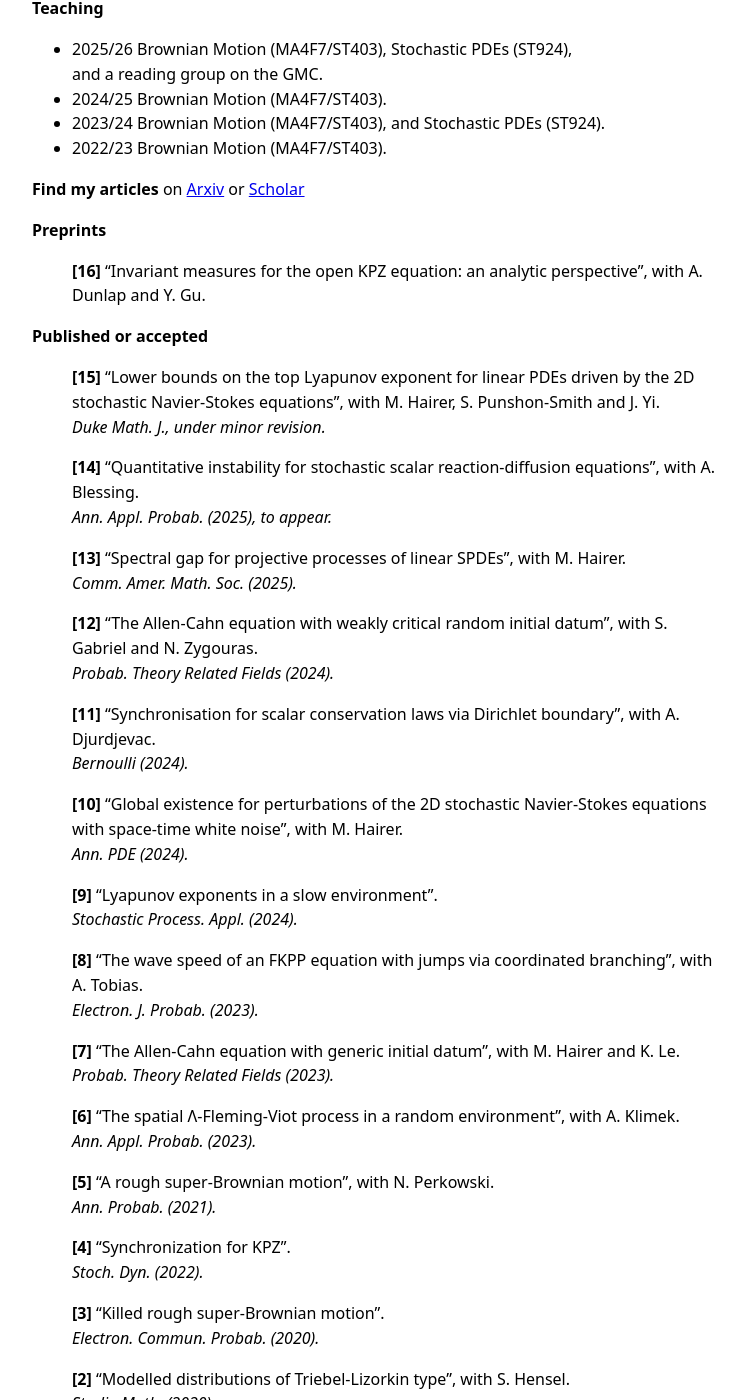
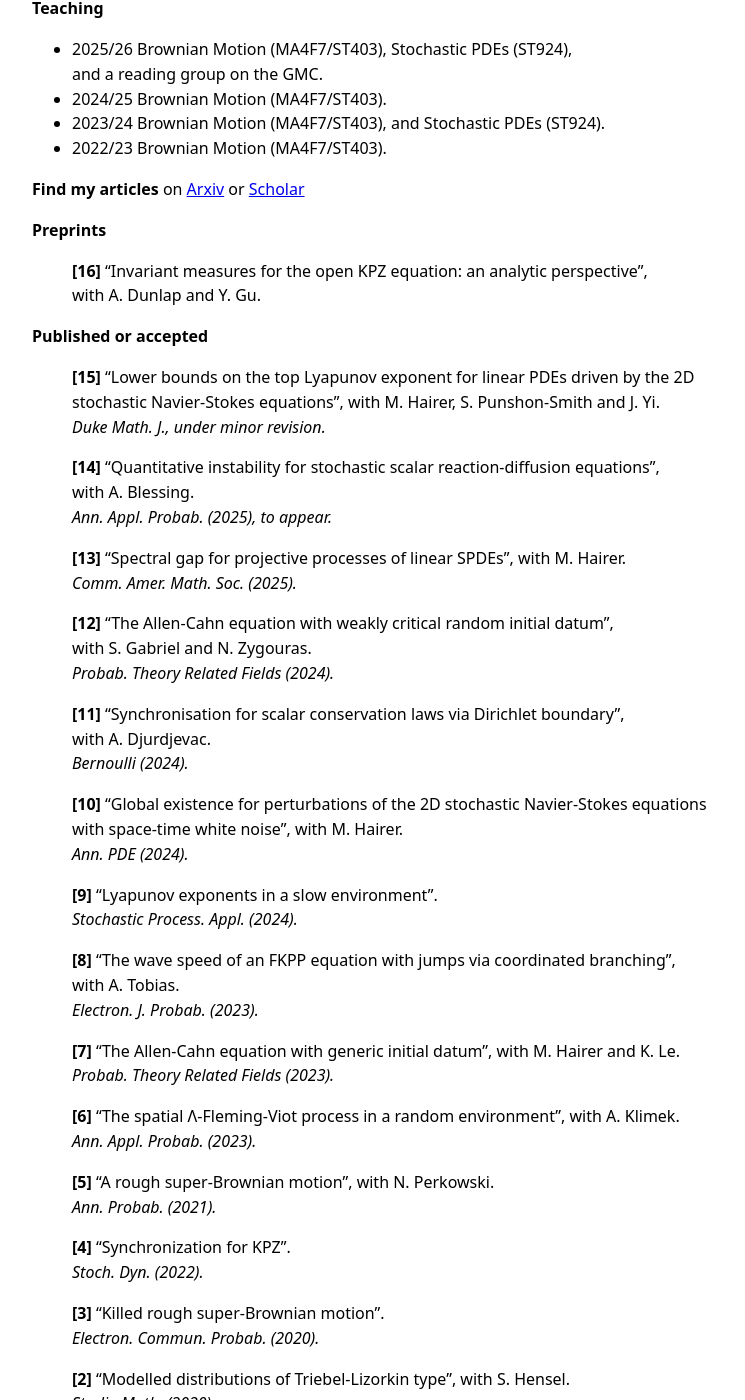
Before and after one commit to rosati-tom/rosati-tom.github.io, a Jekyll site: the page built from index.md, in a window 1280 px wide and 1400 px high, scrolled down 450 px. Shown: the whole window, without its empty margins (243-988 px from the left). Built offline with Jekyll 4.4.1, drawn with Linux system fonts in a browser that asks for light colours; some web fonts are replaced; our own code applies the rules of GitHub Pages for plain Markdown files; some of the changed text lies outside the part shown.

Commit message:
A bit of cleanups in the content.

```diff
--- a/index.md
+++ b/index.md
@@ -36,7 +36,8 @@ first).
 
 **Preprints**
 
-> **[16]** "Invariant measures for the open KPZ equation: an analytic perspective", with A. Dunlap and Y. Gu.
+> **[16]** "Invariant measures for the open KPZ equation: an analytic
+> perspective", <br> with A. Dunlap and Y. Gu.
 
 **Published or accepted**
 
@@ -44,19 +45,19 @@ first).
 > the 2D stochastic Navier-Stokes equations", with M. Hairer,
 > S. Punshon-Smith and J. Yi. <br> *Duke Math. J., under minor revision.*
 
-> **[14]** "Quantitative instability for stochastic scalar reaction-diffusion equations", with A. Blessing. <br> *Ann. Appl. Probab. (2025), to appear.*
+> **[14]** "Quantitative instability for stochastic scalar reaction-diffusion equations",<br> with A. Blessing. <br> *Ann. Appl. Probab. (2025), to appear.*
 
 > **[13]** "Spectral gap for projective processes of linear SPDEs", with M. Hairer. <br> *Comm. Amer. Math. Soc. (2025).*
 
-> **[12]** "The Allen-Cahn equation with weakly critical random initial datum", with S. Gabriel and N. Zygouras. <br> *Probab. Theory Related Fields (2024).*
+> **[12]** "The Allen-Cahn equation with weakly critical random initial datum",<br> with S. Gabriel and N. Zygouras. <br> *Probab. Theory Related Fields (2024).*
 
-> **[11]** "Synchronisation for scalar conservation laws via Dirichlet boundary", with A. Djurdjevac.<br> *Bernoulli (2024).*
+> **[11]** "Synchronisation for scalar conservation laws via Dirichlet boundary",<br> with A. Djurdjevac.<br> *Bernoulli (2024).*
 
 > **[10]**  "Global existence for perturbations of the 2D stochastic Navier-Stokes equations with space-time white noise", with M. Hairer. <br> *Ann. PDE (2024).*
 
 > **[9]** "Lyapunov exponents in a slow environment". <br> *Stochastic Process. Appl. (2024).*
 
-> **[8]** "The wave speed of an FKPP equation with jumps via coordinated branching", with A. Tobias. <br> *Electron. J. Probab. (2023).*
+> **[8]** "The wave speed of an FKPP equation with jumps via coordinated branching",<br> with A. Tobias. <br> *Electron. J. Probab. (2023).*
 
 > **[7]** "The Allen-Cahn equation with generic initial datum", with M. Hairer and K. Le. <br> *Probab. Theory Related Fields (2023).*
 
```
Also changed, not shown: other parts of index.md (+2 -3 lines).
